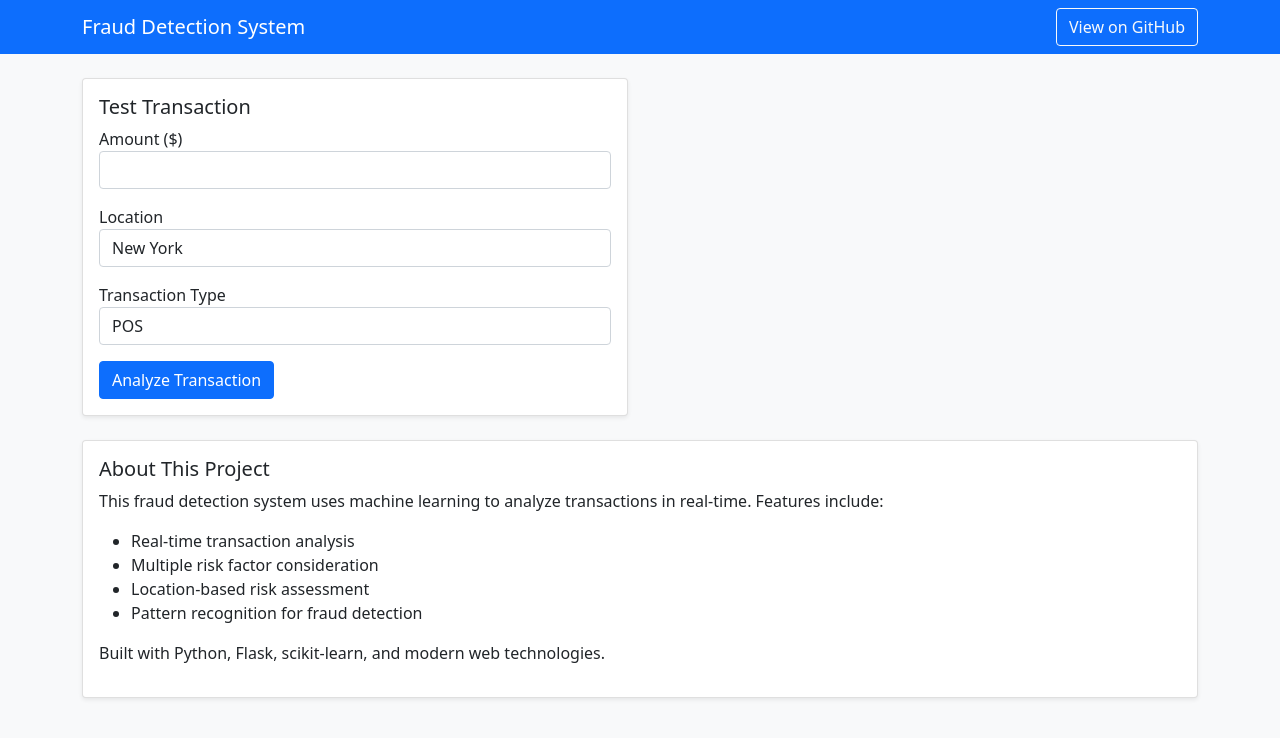
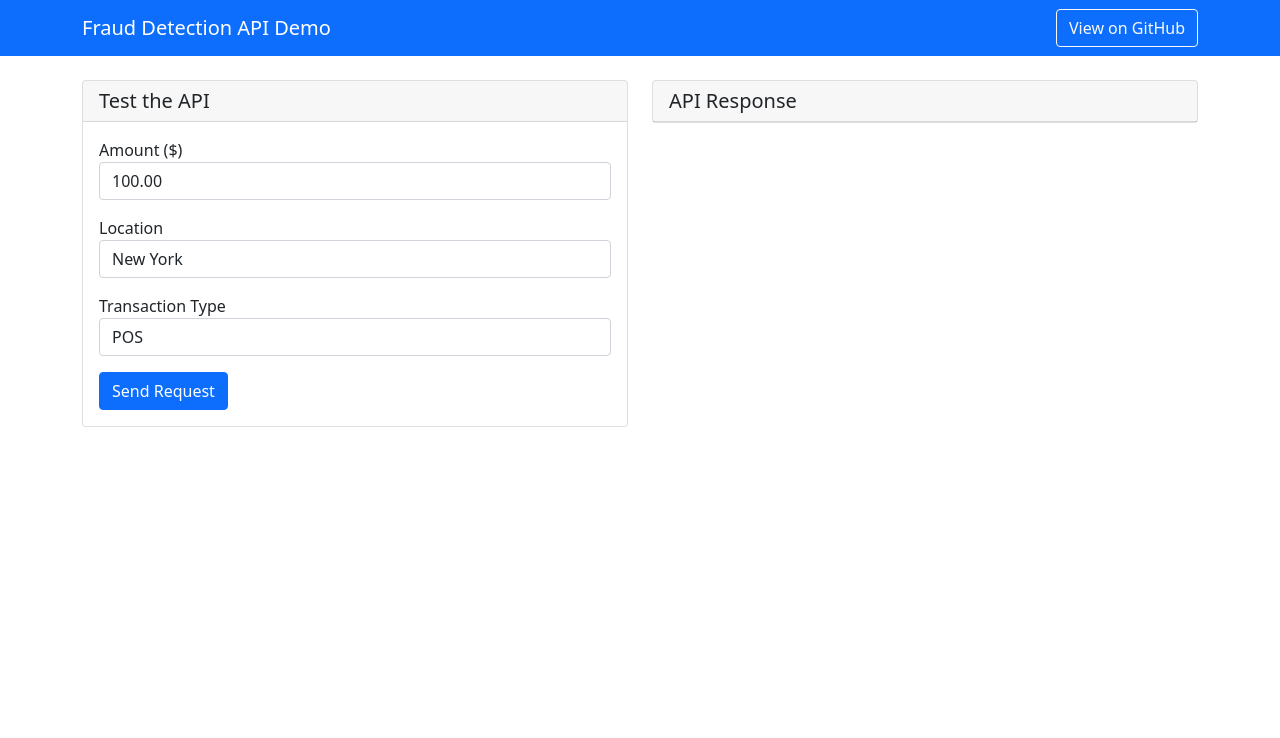
Before and after one commit to jandreanalytics/FraudDetectionModel, a Flask app: page / in a window 1280 px wide. Shown: the top 738 px of the page. Run offline with Flask 3, Linux system fonts and the light colour scheme.

Commit message:
Demo Frontend Addition

```diff
--- a/web/app.py
+++ b/web/app.py
@@ -7,7 +7,8 @@ CORS(app)
 
 @app.route('/')
 def index():
-    return render_template('index.html')
+    api_url = 'https://fraud-detection-api-fl72.onrender.com'  # Your Render API URL
+    return render_template('index.html', api_url=api_url)
 
 if __name__ == '__main__':
     port = int(os.environ.get('PORT', 8000))
--- a/web/templates/index.html
+++ b/web/templates/index.html
@@ -1,28 +1,35 @@
 <!DOCTYPE html>
 <html>
 <head>
-    <title>Fraud Detection Demo</title>
+    <title>Fraud Detection API Demo</title>
     <link href="https://cdn.jsdelivr.net/npm/bootstrap@5.1.3/dist/css/bootstrap.min.css" rel="stylesheet">
-    <link href="https://cdn.jsdelivr.net/npm/animate.css@4.1.1/animate.min.css" rel="stylesheet">
+    <style>
+        .fraud-high { background-color: #ffebee !important; }
+        .fraud-medium { background-color: #fff3e0 !important; }
+        .fraud-low { background-color: #f1f8e9 !important; }
+        pre { background: #f8f9fa; padding: 15px; border-radius: 5px; }
+    </style>
 </head>
-<body class="bg-light">
+<body>
     <nav class="navbar navbar-dark bg-primary">
         <div class="container">
-            <span class="navbar-brand mb-0 h1">Fraud Detection System</span>
+            <span class="navbar-brand">Fraud Detection API Demo</span>
             <a href="https://github.com/yourusername/fraud-detection" class="btn btn-outline-light">View on GitHub</a>
         </div>
     </nav>
 
-    <div class="container mt-4">
+    <div class="container my-4">
         <div class="row">
             <div class="col-md-6">
-                <div class="card shadow-sm">
+                <div class="card">
+                    <div class="card-header">
+                        <h5 class="card-title mb-0">Test the API</h5>
+                    </div>
                     <div class="card-body">
-                        <h5 class="card-title">Test Transaction</h5>
-                        <form id="transactionForm">
+                        <form id="testForm">
                             <div class="mb-3">
                                 <label>Amount ($)</label>
-                                <input type="number" class="form-control" name="amount" step="0.01" required>
+                                <input type="number" class="form-control" name="amount" value="100.00" step="0.01" required>
                             </div>
                             <div class="mb-3">
                                 <label>Location</label>
@@ -32,6 +39,8 @@
                                     <option value="CH">Chicago</option>
                                     <option value="UK">United Kingdom</option>
                                     <option value="RU">Russia</option>
+                                    <option value="BR">Brazil</option>
+                                    <option value="CN">China</option>
                                 </select>
                             </div>
                             <div class="mb-3">
@@ -40,39 +49,23 @@
                                     <option value="pos">POS</option>
                                     <option value="online">Online</option>
                                     <option value="atm">ATM</option>
+                                    <option value="recurring">Recurring</option>
                                 </select>
                             </div>
-                            <button type="submit" class="btn btn-primary">Analyze Transaction</button>
+                            <button type="submit" class="btn btn-primary">Send Request</button>
                         </form>
                     </div>
                 </div>
             </div>
 
             <div class="col-md-6">
-                <div id="resultCard" class="card shadow-sm d-none">
-                    <div class="card-body">
-                        <h5 class="card-title">Analysis Result</h5>
-                        <div id="resultContent">
-                            <!-- Results will be inserted here -->
-                        </div>
+                <div class="card">
+                    <div class="card-header">
+                        <h5 class="card-title mb-0">API Response</h5>
                     </div>
-                </div>
-            </div>
-        </div>
-
-        <div class="row mt-4">
-            <div class="col-12">
-                <div class="card shadow-sm">
-                    <div class="card-body">
-                        <h5 class="card-title">About This Project</h5>
-                        <p>This fraud detection system uses machine learning to analyze transactions in real-time. Features include:</p>
-                        <ul>
-                            <li>Real-time transaction analysis</li>
-                            <li>Multiple risk factor consideration</li>
-                            <li>Location-based risk assessment</li>
-                            <li>Pattern recognition for fraud detection</li>
-                        </ul>
-                        <p>Built with Python, Flask, scikit-learn, and modern web technologies.</p>
+                    <div id="resultCard" class="card-body" style="display: none;">
+                        <div id="resultContent"></div>
+                        <pre id="rawResponse" class="mt-3"></pre>
                     </div>
                 </div>
             </div>
@@ -80,9 +73,9 @@
     </div>
 
     <script>
-        const API_URL = 'https://fraud-detection-api-fl72.onrender.com';
+        const API_URL = '{{ api_url }}';
 
-        document.getElementById('transactionForm').addEventListener('submit', async (e) => {
+        document.getElementById('testForm').addEventListener('submit', async (e) => {
             e.preventDefault();
             const form = e.target;
             const data = {
@@ -102,34 +95,42 @@
                 });
 
                 const result = await response.json();
-                displayResult(result);
+                displayResult(result, data);
             } catch (error) {
                 console.error('Error:', error);
-                alert('Error processing transaction');
+                alert('Error calling API');
             }
         });
 
-        function displayResult(result) {
+        function displayResult(result, request) {
             const resultCard = document.getElementById('resultCard');
             const resultContent = document.getElementById('resultContent');
+            const rawResponse = document.getElementById('rawResponse');
 
-            resultCard.classList.remove('d-none');
-            resultCard.classList.add('animate__animated', 'animate__fadeIn');
+            resultCard.style.display = 'block';
 
-            const riskColor = {
-                high: 'danger',
-                medium: 'warning',
-                low: 'info',
-                none: 'success'
+            const levelEmoji = {
+                high: '🚨',
+                medium: '⚠️',
+                low: '📊',
+                none: '✅'
             };
 
             resultContent.innerHTML = `
-                <div class="alert alert-${riskColor[result.fraud_level]}">
-                    <h4>Risk Level: ${result.fraud_level.toUpperCase()}</h4>
+                <div class="alert alert-${result.fraud_level === 'high' ? 'danger' :
+                                       result.fraud_level === 'medium' ? 'warning' :
+                                       result.fraud_level === 'low' ? 'info' : 'success'}">
+                    <h4>${levelEmoji[result.fraud_level]} Risk Level: ${result.fraud_level.toUpperCase()}</h4>
                     <p>Fraud Probability: ${(result.fraud_probability * 100).toFixed(1)}%</p>
                     <p>Decision: ${result.is_fraud ? '🚫 SUSPICIOUS' : '✅ LEGITIMATE'}</p>
+                    ${Object.entries(result.risk_patterns)
+                        .filter(([_, value]) => value)
+                        .map(([key]) => `<div class="small">⚠️ ${key.replace(/_/g, ' ').toUpperCase()}</div>`)
+                        .join('')}
                 </div>
             `;
+
+            rawResponse.textContent = JSON.stringify({ request, response: result }, null, 2);
         }
     </script>
 </body>
```
